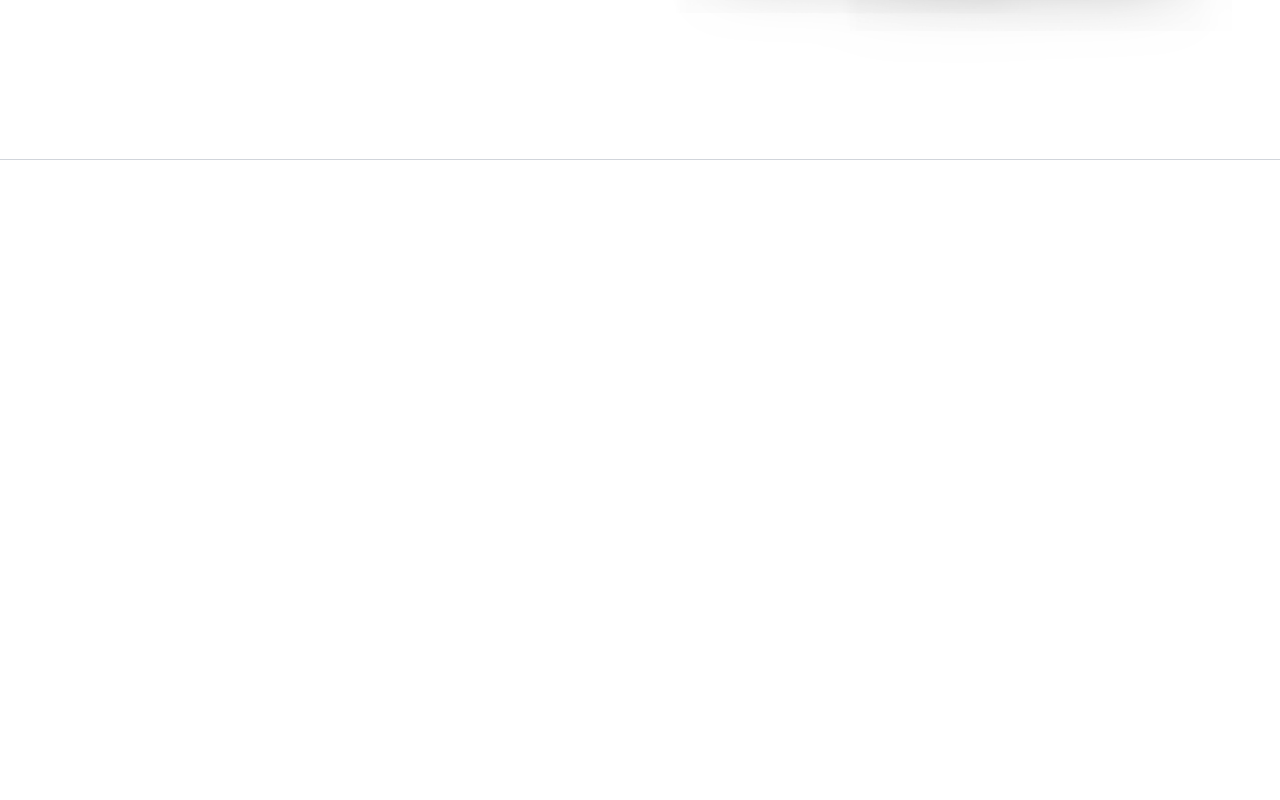
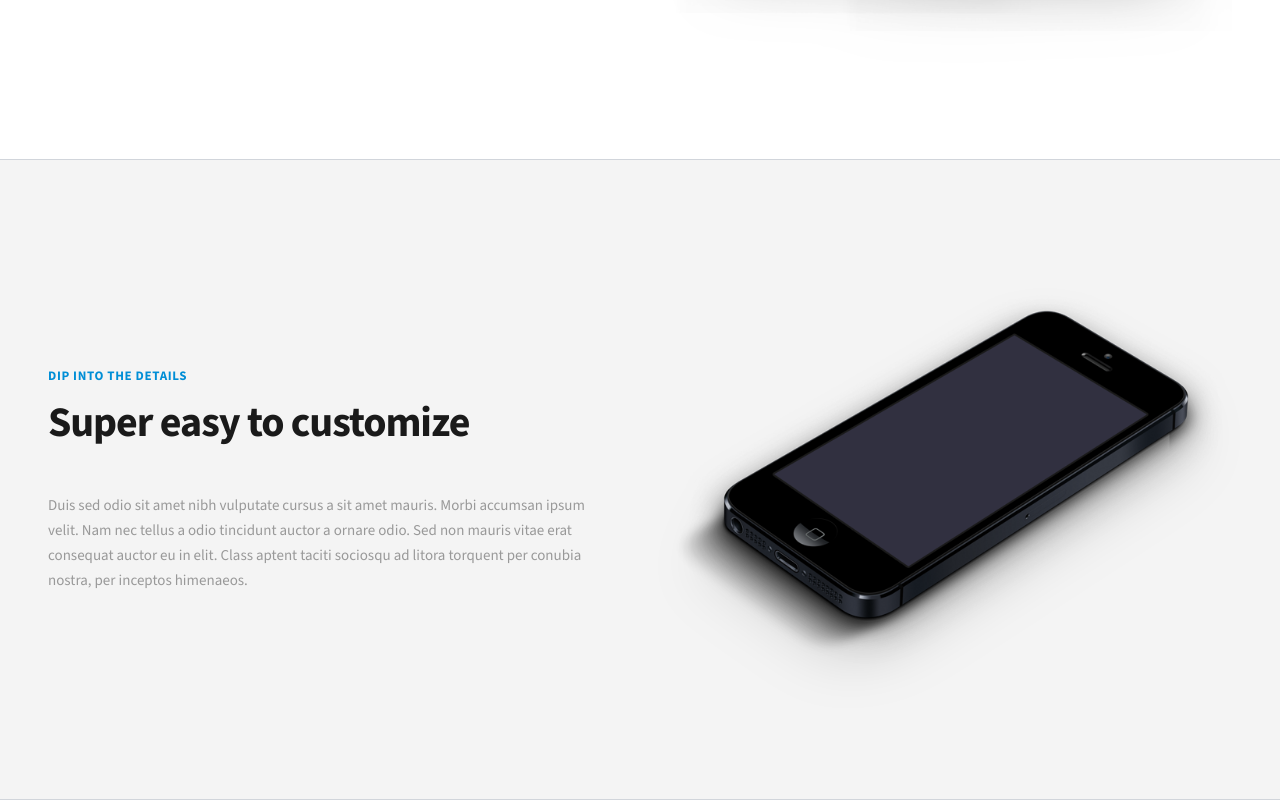
Before and after one commit to lamiakajal/lucid-landing-page, a Next.js app: page / in a window 1280 px wide. Shown: the part 2395-3195 px from the top of the page. Before the commit the page ends 2555 px from the top, so only its background shows below. Built offline with nearby package versions, Linux system fonts and the light colour scheme.

Commit message:
feat: build customization section component

```diff
--- a/src/app/page.js
+++ b/src/app/page.js
@@ -2,6 +2,7 @@ import Navbar from '@/components/Navbar';
 import Hero from '@/components/Hero';
 import Features from '@/components/Features';
 import DeviceShowcase from '@/components/DeviceShowcase';
+import Customization from '@/components/Customization';
 
 export default function Home() {
   return (
@@ -10,6 +11,7 @@ export default function Home() {
       <Hero />
       <Features />
       <DeviceShowcase />
+      <Customization />
     </main>
   );
 }
--- a/src/components/Customization.jsx
+++ b/src/components/Customization.jsx
@@ -0,0 +1,59 @@
+"use client";
+
+import { useState } from "react";
+import Image from "next/image";
+
+export default function Customization() {
+  const [isHovered, setIsHovered] = useState(false);
+
+  return (
+    <section
+      id="customization"
+      onMouseEnter={() => setIsHovered(true)}
+      onMouseLeave={() => setIsHovered(false)}
+      onTouchStart={() => setIsHovered(true)}
+      className="py-24 sm:py-28 lg:py-32 bg-[#f4f4f4] scroll-mt-20 border-b border-[#d1d5db] transition-colors overflow-hidden"
+    >
+      <div className="container mx-auto px-4 sm:px-6 md:px-8 lg:px-12 grid grid-cols-1 lg:grid-cols-2 gap-12 lg:gap-16 items-center">
+        {/* Left Column Content */}
+        <div className="text-center lg:text-left flex flex-col items-center lg:items-start">
+          <span className="text-[#008ed6] text-[13px] font-bold uppercase tracking-wider block mb-3 select-none">
+            DIP INTO THE DETAILS
+          </span>
+
+          {/* Title Wrapper with Center-outward Underline Animation */}
+          <div className="relative inline-block select-none mb-8">
+            <h2 className="text-3xl sm:text-4xl lg:text-[42px] font-bold text-[#1a1a1a] tracking-tight pb-3 sm:pb-4">
+              Super easy to customize
+            </h2>
+            <span
+              className={`absolute bottom-0 left-0 w-full h-[2.5px] bg-[#008ed6] transition-transform duration-600 ease-in-out origin-center pointer-events-none ${
+                isHovered ? "scale-x-100" : "scale-x-0"
+              }`}
+            ></span>
+          </div>
+
+          {/* Paragraph */}
+          <p className="text-[#777777] text-[17px] sm:text-[18px] leading-[1.8] max-w-xl mx-auto lg:mx-0">
+            Duis sed odio sit amet nibh vulputate cursus a sit amet mauris.
+            Morbi accumsan ipsum velit. Nam nec tellus a odio tincidunt auctor a
+            ornare odio. Sed non mauris vitae erat consequat auctor eu in elit.
+            Class aptent taciti sociosqu ad litora torquent per conubia nostra,
+            per inceptos himenaeos.
+          </p>
+        </div>
+
+        {/* Right Column Showcase - lucid2.png */}
+        <div className="relative flex justify-center items-center lg:justify-end mt-8 lg:mt-0">
+          <Image
+            src="/assets/lucid2.png"
+            alt="Lucid Customization Showcase"
+            width={580}
+            height={520}
+            className="w-full max-w-md lg:max-w-xl h-auto object-contain drop-shadow-2xl"
+          />
+        </div>
+      </div>
+    </section>
+  );
+}
```
